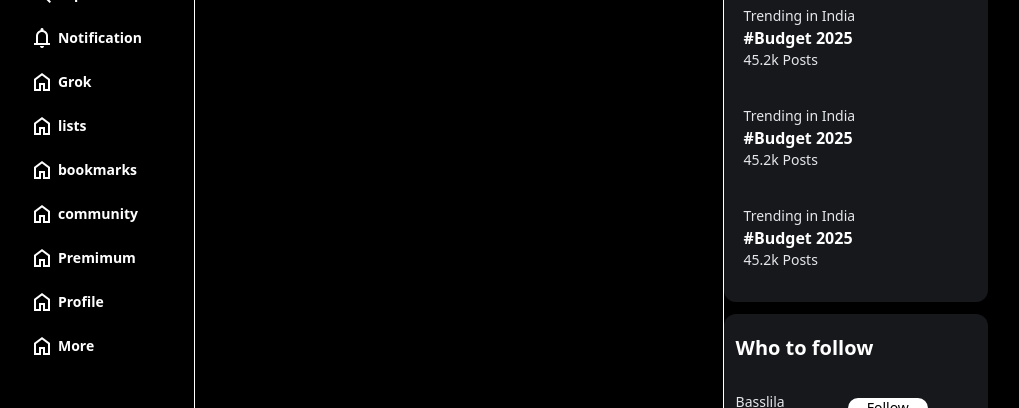
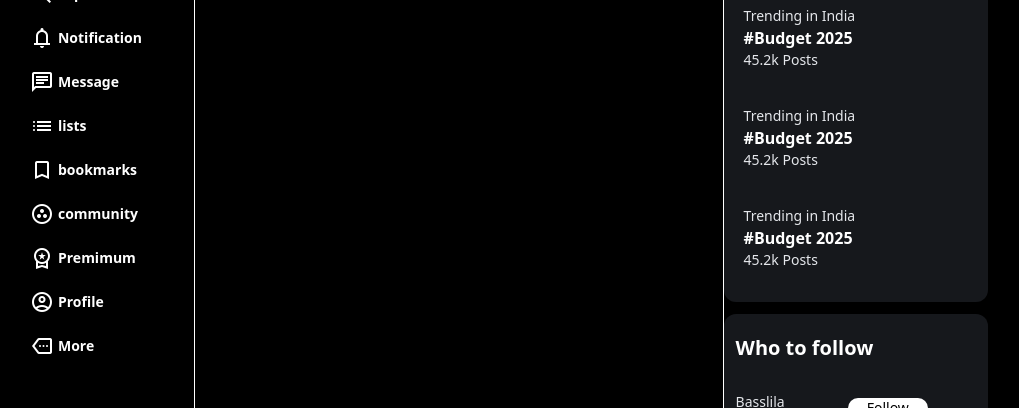
Before and after one commit to Siddhant-78/X---UI, a website built with Vite: page src/index.html in a window 1280 px wide. Shown: the part 130-538 px from the top of the page, without its empty margins (28-1047 px from the left). Built offline with nearby package versions, Linux system fonts and the light colour scheme.

Commit message:
Icons are added in nav

```diff
--- a/src/index.html
+++ b/src/index.html
@@ -28,34 +28,56 @@
                 <ul class="flex flex-col text-sm space-y-3 px-11 font-bold">
                     <li
                         class="flex justify-end items-center gap-1 w-fit px-2 hover:bg-gray-900 hover:cursor-pointer hover:rounded-full px-2 py-1">
-                        <span class="material-symbols-outlined">home</span>Home</li>
+                        <span class="material-symbols-outlined">home</span>Home
+                    </li>
                     <li
                         class="flex justify-end items-center gap-1 w-fit px-2 hover:bg-gray-900 hover:cursor-pointer hover:rounded-full px-2 py-1">
-                        <span class="material-symbols-outlined">search</span>Exploar</li>
+                        <span class="material-symbols-outlined">search</span>Exploar
+                    </li>
                     <li
                         class="flex justify-end items-center gap-1 w-fit px-2 hover:bg-gray-900 hover:cursor-pointer hover:rounded-full px-2 py-1">
-                        <span class="material-symbols-outlined">notifications</span>Notification</li>
+                        <span class="material-symbols-outlined">notifications</span>Notification
+                    </li>
                     <li
                         class="flex justify-end items-center gap-1 w-fit px-2 hover:bg-gray-900 hover:cursor-pointer hover:rounded-full px-2 py-1">
-                        <span class="material-symbols-outlined">home</span>Grok</li>
+                        <span class="material-symbols-outlined">chat</span>Message
+                    </li>
                     <li
                         class="flex justify-end items-center gap-1 w-fit px-2 hover:bg-gray-900 hover:cursor-pointer hover:rounded-full px-2 py-1">
-                        <span class="material-symbols-outlined">home</span>lists</li>
+                        <span class="material-symbols-outlined">
+                            list
+                            </span>lists
+                    </li>
                     <li
                         class="flex justify-end items-center gap-1 w-fit px-2 hover:bg-gray-900 hover:cursor-pointer hover:rounded-full px-2 py-1">
-                        <span class="material-symbols-outlined">home</span>bookmarks</li>
+                        <span class="material-symbols-outlined">
+                            bookmark
+                            </span>bookmarks
+                    </li>
                     <li
                         class="flex justify-end items-center gap-1 w-fit px-2 hover:bg-gray-900 hover:cursor-pointer hover:rounded-full px-2 py-1">
-                        <span class="material-symbols-outlined">home</span>community</li>
+                        <span class="material-symbols-outlined">
+                            communities
+                            </span>community
+                    </li>
                     <li
                         class="flex justify-end items-center gap-1 w-fit px-2 hover:bg-gray-900 hover:cursor-pointer hover:rounded-full px-2 py-1">
-                        <span class="material-symbols-outlined">home</span>Premimum</li>
+                        <span class="material-symbols-outlined">
+                            workspace_premium
+                            </span>Premimum
+                    </li>
                     <li
                         class="flex justify-end items-center gap-1 w-fit px-2 hover:bg-gray-900 hover:cursor-pointer hover:rounded-full px-2 py-1">
-                        <span class="material-symbols-outlined">home</span>Profile</li>
+                        <span class="material-symbols-outlined">
+                            account_circle
+                            </span>Profile
+                    </li>
                     <li
                         class="flex justify-end items-center gap-1 w-fit px-2 hover:bg-gray-900 hover:cursor-pointer hover:rounded-full px-2 py-1">
-                        <span class="material-symbols-outlined">home</span>More</li>
+                        <span class="material-symbols-outlined">
+                            more
+                            </span>More
+                    </li>
                 </ul>
             </div>
 
@@ -93,20 +115,23 @@
                     <div class="flex items-center space-y-3">
                         <div class="text-sm text-gray-200">Basslila</div>
                         <div class="w-full flex justify-end">
-                            <button class="mx-12 text-sm rounded-3xl bg-white text-black px-1  w-20 hover:bg-slate-400 cursor-pointer ">Follow</button>
+                            <button
+                                class="mx-12 text-sm rounded-3xl bg-white text-black px-1  w-20 hover:bg-slate-400 cursor-pointer ">Follow</button>
                         </div>
                     </div>
                     <div class="flex items-center space-y-3">
                         <div class="text-sm text-gray-200">bb Ki vines</div>
                         <div class="w-full flex justify-end">
-                            <button class="mx-12 text-sm rounded-3xl bg-white text-black px-1  w-20 hover:bg-slate-400 cursor-pointer ">Follow</button>
+                            <button
+                                class="mx-12 text-sm rounded-3xl bg-white text-black px-1  w-20 hover:bg-slate-400 cursor-pointer ">Follow</button>
                         </div>
                     </div>
                     <div class="flex items-center space-y-3">
                         <div class="text-sm text-gray-200">Devops</div>
-                            <div class="w-full flex justify-end">
-                                <button class="mx-12 text-sm rounded-3xl bg-white text-black px-1  w-20 hover:bg-slate-400 cursor-pointer ">Follow</button>
-                            </div>
+                        <div class="w-full flex justify-end">
+                            <button
+                                class="mx-12 text-sm rounded-3xl bg-white text-black px-1  w-20 hover:bg-slate-400 cursor-pointer ">Follow</button>
+                        </div>
 
 
                     </div>
@@ -115,8 +140,8 @@
                 </div>
 
 
+            </div>
         </div>
-    </div>
 </body>
 
 </html>
```
